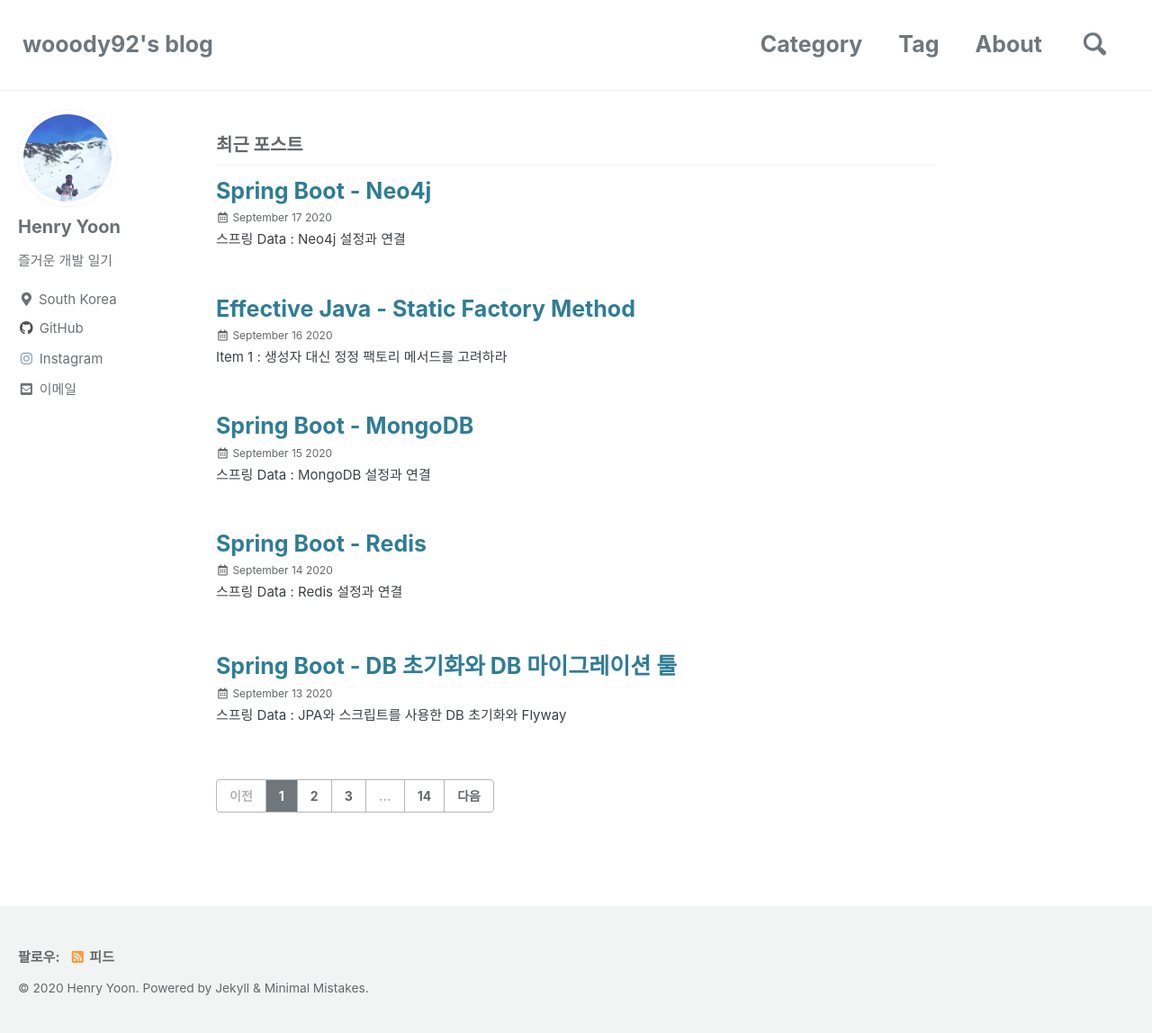
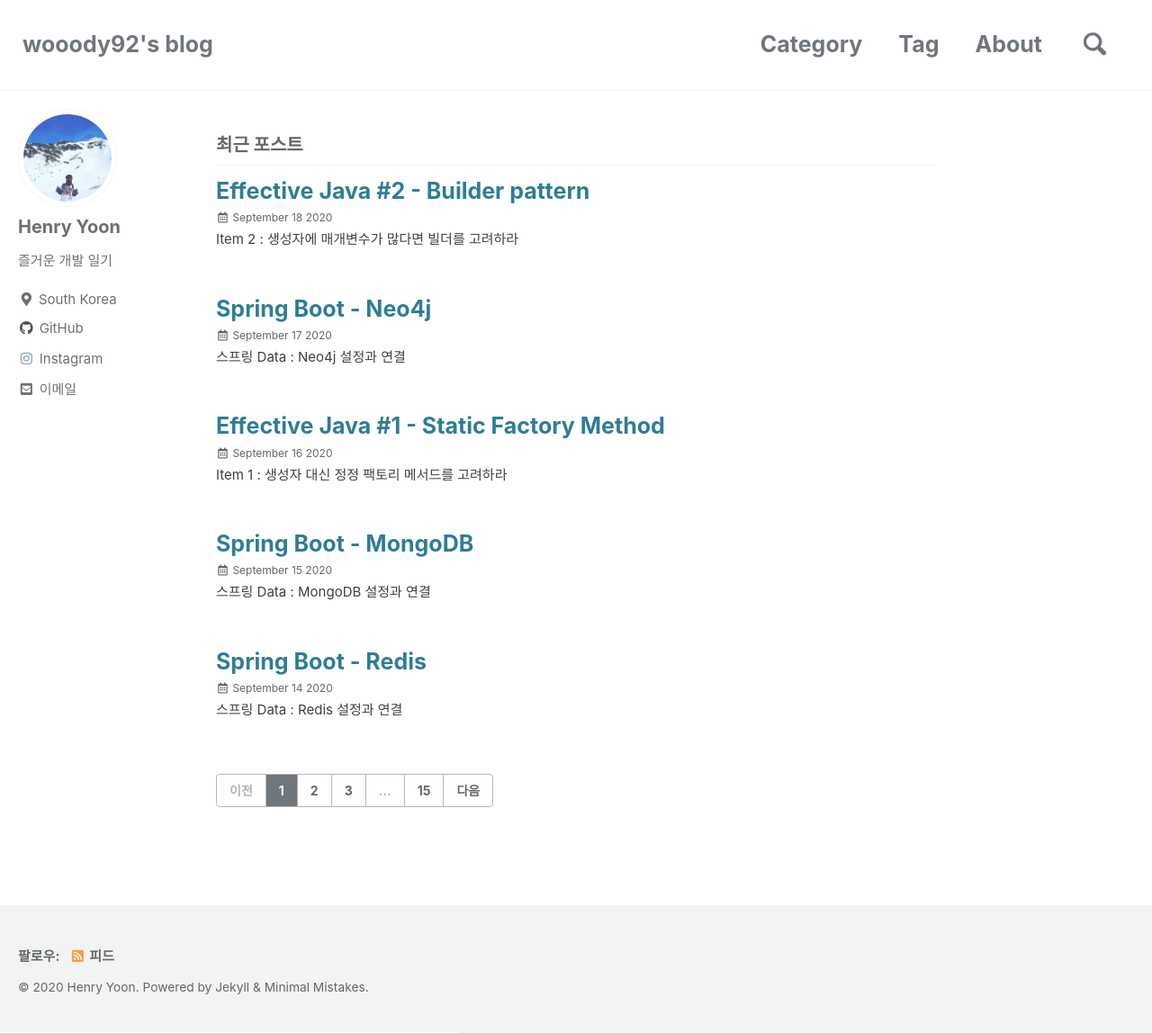
Before and after one commit to wooody92/wooody92.github.io, a Jekyll site: the page built from index.html, in a window 1280 px wide and 1148 px high. Shown: the whole window at 90% size. Built offline with Jekyll 4.4.1, drawn with Linux system fonts in a browser that asks for light colours; cached includes are drawn as plain includes; the list of posts is cut into pages by our own code; part of the change alters nothing that is shown.

Commit message:
post : Effective Java #2 - Builder pattern

````diff
--- a/_posts/2020-09-16-Effective Java - Static Factory Method.md
+++ b/_posts/2020-09-16-Effective Java #1 - Static Factory Method.md
@@ -1,5 +1,5 @@
 ---
-title:  "Effective Java - Static Factory Method"
+title:  "Effective Java #1 - Static Factory Method"
 excerpt: "Item 1 : 생성자 대신 정정 팩토리 메서드를 고려하라"
 header:
 
--- /dev/null
+++ b/_posts/2020-09-18-Effective Java #2 - Builder pattern.md
@@ -0,0 +1,194 @@
+---
+title:  "Effective Java #2 - Builder pattern"
+excerpt: "Item 2 : 생성자에 매개변수가 많다면 빌더를 고려하라"
+header:
+
+categories:
+  - Effective Java
+tags:
+  - Java
+  - Effective Java
+  - 점층적 생성자 패턴
+  - 자바빈즈 패턴
+  - Builder pattern
+last_modified_at: 2020-09-18. 02:20:00
+
+---
+
+<br>
+
+# 객체 생성과 파괴 (2장)
+
+## #2 : 생성자에 매개변수가 많다면 빌더를 고려하라
+
+> 선택적 매개변수가 많은 경우 적절한 방식인 빌더(Builder) 패턴에 대해 알아보자.
+
+### 개요
+
+- 생성자와 정적 팩토리 메서드 방식에는 선택적 매개변수가 많을 때 적절하게 대응하기 어렵다는 단점이 있다.
+- 여기서 선택적 매개변수는 객체 생성 시 있어도 되고 없어도 되는 필드값을 말한다.
+- 이러한 경우 사용하게 되는 점층적 생성자 패턴, 자바빈즈 패턴 그리고 이 둘의 장점을 합친 빌더패턴에 대해 알아보자.
+
+
+
+### # 생성자 - 점층적 생성자 패턴
+
+- 점층적 생성자 패턴(telescoping constructor pattern) - 확장하기 어렵다.
+
+- 필수 매개변수를 받는 생성자부터 선택적 매개변수를 하나씩 늘려가며 모든 생성자를 만드는 방식이다.
+
+  - 선택적 매개변수를 1개 받는 생성자, 2개받는 생성자, .. , 모든 매개변수를 받는 생성자
+
+- 이 방식은 매개 변수가 많아질수록 생성자도 많아져서 클라이언트 코드를 작성하거나 읽기 어렵다.
+
+  ```java
+  public class TelescopingConstructor {
+
+      private String name;
+      private String email;
+      private String option1;
+      private String option2;
+
+      public TelescopingConstructor(String name, String email) {
+          this.name = name;
+          this.email = email;
+      }
+
+      public TelescopingConstructor(String name, String email, String option1) {
+          this.name = name;
+          this.email = email;
+          this.option1 = option1;
+      }
+
+      public TelescopingConstructor(String name, String email, String option1, String option2) {
+          this.name = name;
+          this.email = email;
+          this.option1 = option1;
+          this.option2 = option2;
+      }
+  }
+  ```
+
+
+
+### # Setter - 자바빈즈 패턴
+
+- 자바빈즈 패턴(JavaBeans pattern) - 일관성이 깨지고 불변(`immutable`)으로 만들 수 없다. (`setter`가 갖는 단점들)
+
+- 매개변수가 없는 생성자로 객체 생성 후 `setter`를 이용하여 필드값을 설정하는 방식이다.
+
+- 자바빈즈 패턴에서는 객체 하나를 만들려면 `setter` 메서드를 계속 호출해야 하고, 그 과정에서 객체가 완전히 생성되기 전까지는 일관성(consistency)이 무너진 상태에 놓이게 된다.
+
+- 자바빈즈 패턴에서는 클래스를 불변으로 만들 수 없다.
+
+  ```java
+  @Setter
+  public class JavaBeans {
+
+      private String name;
+      private String email;
+      private String option1;
+      private String option2;
+
+      public JavaBeans() {}
+  }
+  ```
+
+  ```java
+  public class Item2 {
+
+      public void sample() {
+          JavaBeans javaBeans= new JavaBeans();
+          javaBeans.setName("henry");
+          javaBeans.setEmail("henry@mail.com");
+          javaBeans.setOption1("option1");
+          javaBeans.setOption2("option2");
+      }
+  }
+  ```
+
+
+
+### # 빌더패턴 - 1
+
+- 빌더 패턴(Builder pattern) - 점층적 생성자 패턴의 안정성과 자바빈즈 패턴의 가독성의 장점을 갖는다.
+
+- 빌더의 `setter` 메서드들은 빌더 자신을 반환하기 때문에 연쇄적으로 호출 할 수 있다. 이러한 방식을 `method chaining` 또는 `fluent API` 라고 한다.
+
+  ```java
+  Item2 item2 = new Builder("henry", "henry@mail.com")
+          .option1("option1")
+          .option2("option2")
+          .build();
+  ```
+
+- 아래는 정적 멤버 클래스(static member class)를 이용하여 빌더 패턴을 작성한 예시이다. 보통 롬복으로 사용하는 `@Builder`의 구조가 아래처럼 되어있다.
+
+  ```java
+  public class Item2 {
+
+      private final String name;
+      private final String email;
+      private final String option1;
+      private final String option2;
+
+      public static class Builder {
+
+          private final String name;
+          private final String email;
+          private String option1 = "";
+          private String option2 = "";
+
+          public Builder(String name, String email) {
+              this.name = name;
+              this.email = email;
+          }
+
+          public Builder option1(String option1) {
+              this.option1 = option1;
+              return this;
+          }
+
+          public Builder option2(String option2) {
+              this.option2 = option2;
+              return this;
+          }
+
+          public Item2 build() {
+              return new Item2(this);
+          }
+      }
+
+      private Item2(Builder builder) {
+          this.name = builder.name;
+          this.email = builder.email;
+          this.option1 = builder.option1;
+          this.option2 = builder.option2;
+      }
+  }
+  ```
+
+
+
+### # 빌더패턴 - 2
+
+- 빌더 패턴은 계층적으로 설계된 클래스와 함께 쓰기에 좋다.
+- 추상 클래스(`abstract class`)로 추상 빌더 클래스(`abstract static class Builder<T extends Builder<T>>`)를 만든다.
+- 그리고 이를 상속(`extends`)하는 구현체 클래스(`concrete class`)의 구현체 빌더(`@Override` 사용)를 이용하여 계층적 구조로 빌더 패턴을 사용 할 수 있다.
+- 빌더 패턴은 상당히 유연하다. 빌더 하나로 여러 객체를 순회하면서 만들 수 있고, 빌더에 넘기는 매개변수에 따라 다른 객체를 만들 수도 있다.
+-  빌더 패턴의 단점으로는 매개변수가 적을 경우 오히려 코드가 장황해 질 수 있다. 보통 매개변수가 4개 이상의 경우 사용하는 것을 권장한다.
+
+
+
+### 핵심정리
+
+- 생성자나 정적 팩토리가 처리해야 할 매개변수가 많다면 빌더 패턴을 선택하는 것이 더 낫다.
+- 빌더는 점층적 생성자 패턴보다 클라이언트 코드를 읽고 쓰기가 더욱 간결하고, 자바빈즈 패턴보다 훨씬 안전하다.
+
+
+
+## References
+
+- Effective Java 3/E - Joshua Bloch
+- [https://github.com/keesun/study/blob/master/effective-java/item2.md](https://github.com/keesun/study/blob/master/effective-java/item2.md)
+- [https://javabom.tistory.com/67](https://javabom.tistory.com/67)
````
